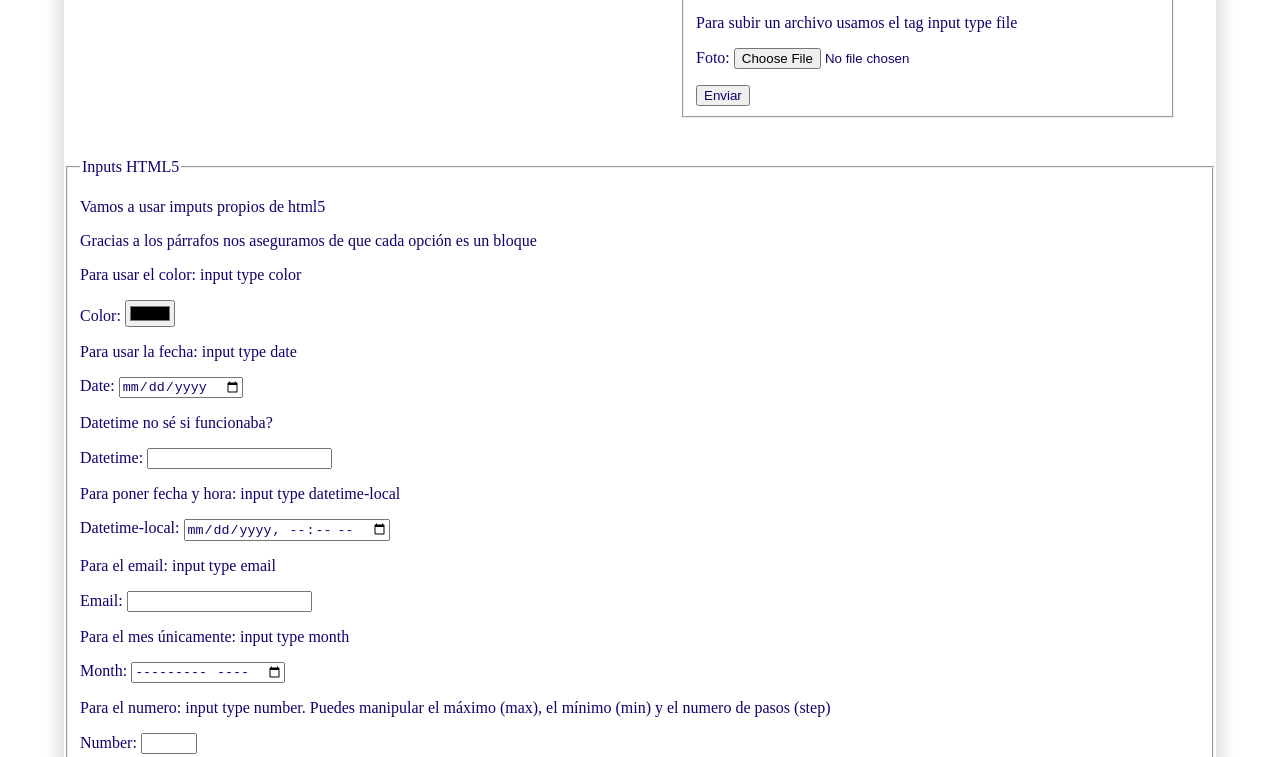
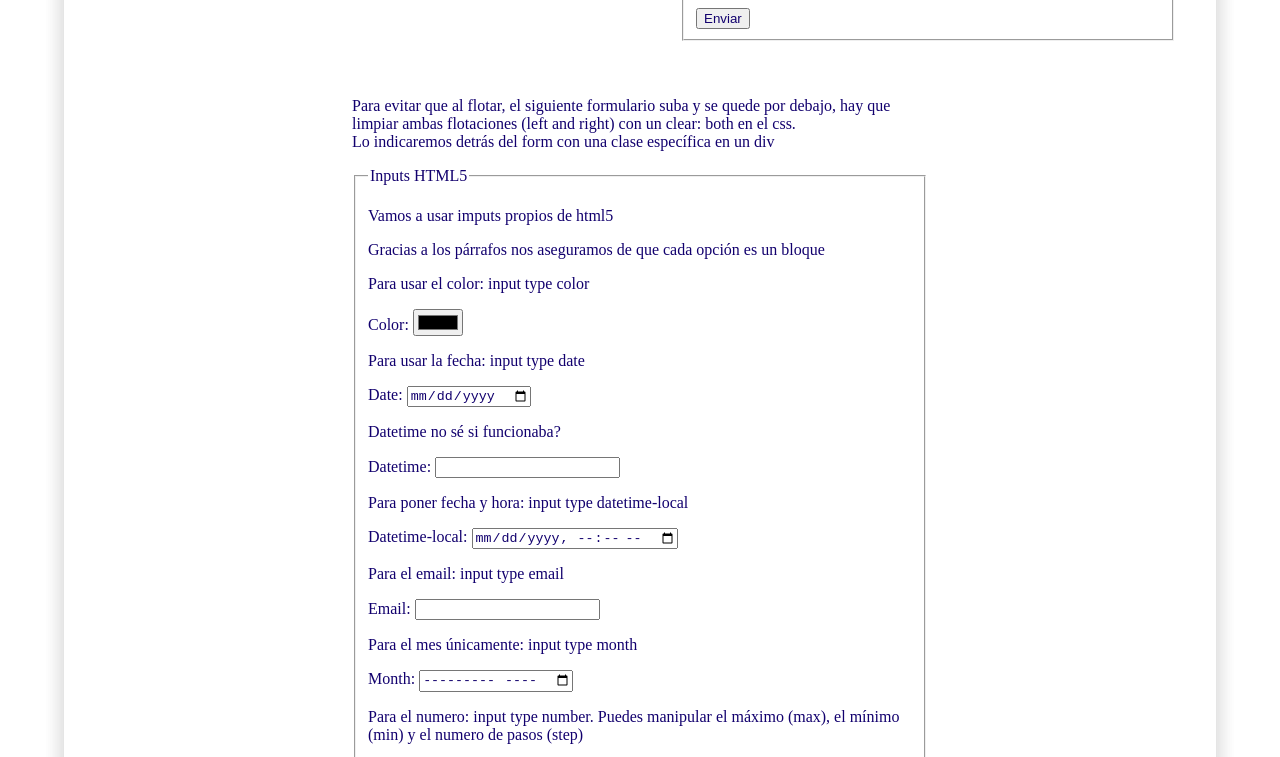
Before and after one commit to SergioSuaSan/Web, a plain HTML site: page formularios.html in a window 1280 px wide. Shown: the part 1331-2088 px from the top of the page. Drawn offline with Linux system fonts and the light colour scheme.

Commit message:
Formularios final

```diff
--- a/css/style.css
+++ b/css/style.css
@@ -351,3 +351,7 @@ table.tstriped tr:nth-child(even) {
 .cb {
     clear: both;
 }
+.registrohtml5 {
+    width: 50%;
+    margin: 0 auto;
+}
--- a/formularios.html
+++ b/formularios.html
@@ -67,9 +67,9 @@
             <div class="py-3">
                 <div id="formularios">
                     <h1 class="text-center">FORMULARIOS</h1>
-                    <h3>Formulario de Login</h3>
-                    <p>Para que el campo de este login no ocupe todo el bloque, crearemos una clase login en el form en el que indicaremos que vuele en el css, moverlo y luego quitarle esa propiedad con clear</p>
                     <form action="Login.php" method="get" class="login">
+                        <h3>Formulario de Login</h3>
+                        <p>Para que el campo de este login no ocupe todo el bloque, crearemos una clase login en el form en el que indicaremos que vuele en el css, moverlo y luego quitarle esa propiedad con clear</p>
                         <p>Para crear un campo usamos la etiqueta fieldset</p>
                         <fieldset>
                             <p>Para poner nombre al campo usamos la etiqueta legend</p>
@@ -84,9 +84,9 @@
                         </fieldset>
 
                     </form>
-                    <h3>Formulario de Registro</h3>
-                    <p>Haremos aquí lo mismo que en login, para que ambos forms estén al lado en vez de uno encima de otro</p>
                     <form action="registro.php" method="get" class="registro">
+                        <h3>Formulario de Registro</h3>
+                        <p>Haremos aquí lo mismo que en login, para que ambos forms estén al lado en vez de uno encima de otro</p>
                         <fieldset>
                             <legend>
                                 Registro
@@ -167,11 +167,11 @@
                         </fieldset>
 
                     </form>
-                    <p>Para evitar que al flotar, el siguiente formulario suba y se quede por debajo, hay que limpiar ambas flitaciones (left and right) con un clear: both en el css. <br>
-                        Lo indicaremos aquí con una clase especiífica</p>
                     <div class="cb"></div>
 
-                    <form action="registrohtml5.php" method="get">
+                    <form action="registrohtml5.php" method="get" class="registrohtml5">
+                        <p>Para evitar que al flotar, el siguiente formulario suba y se quede por debajo, hay que limpiar ambas flotaciones (left and right) con un clear: both en el css. <br>
+                            Lo indicaremos detrás del form con una clase específica en un div</p>
                         <fieldset>
                             <p>Vamos a usar imputs propios de html5</p>
                             <p>Gracias a los párrafos nos aseguramos de que cada opción es un bloque</p>
```
